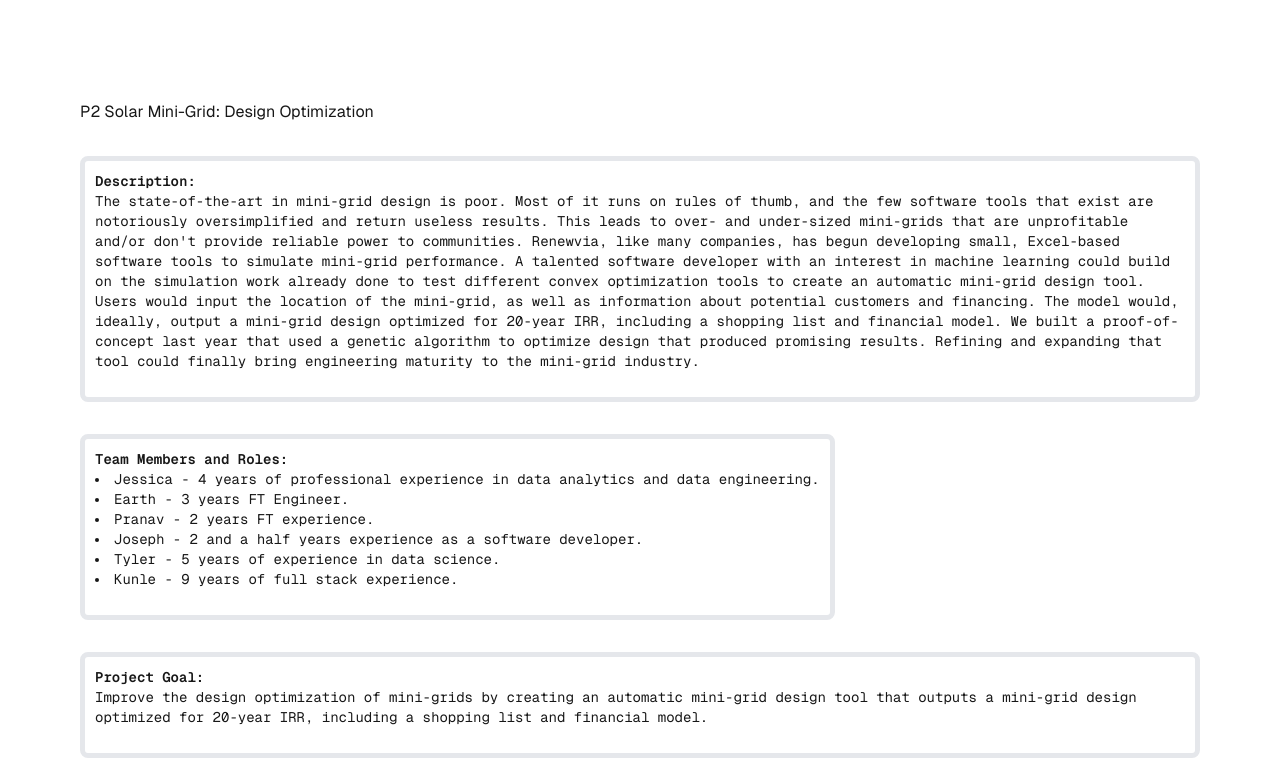
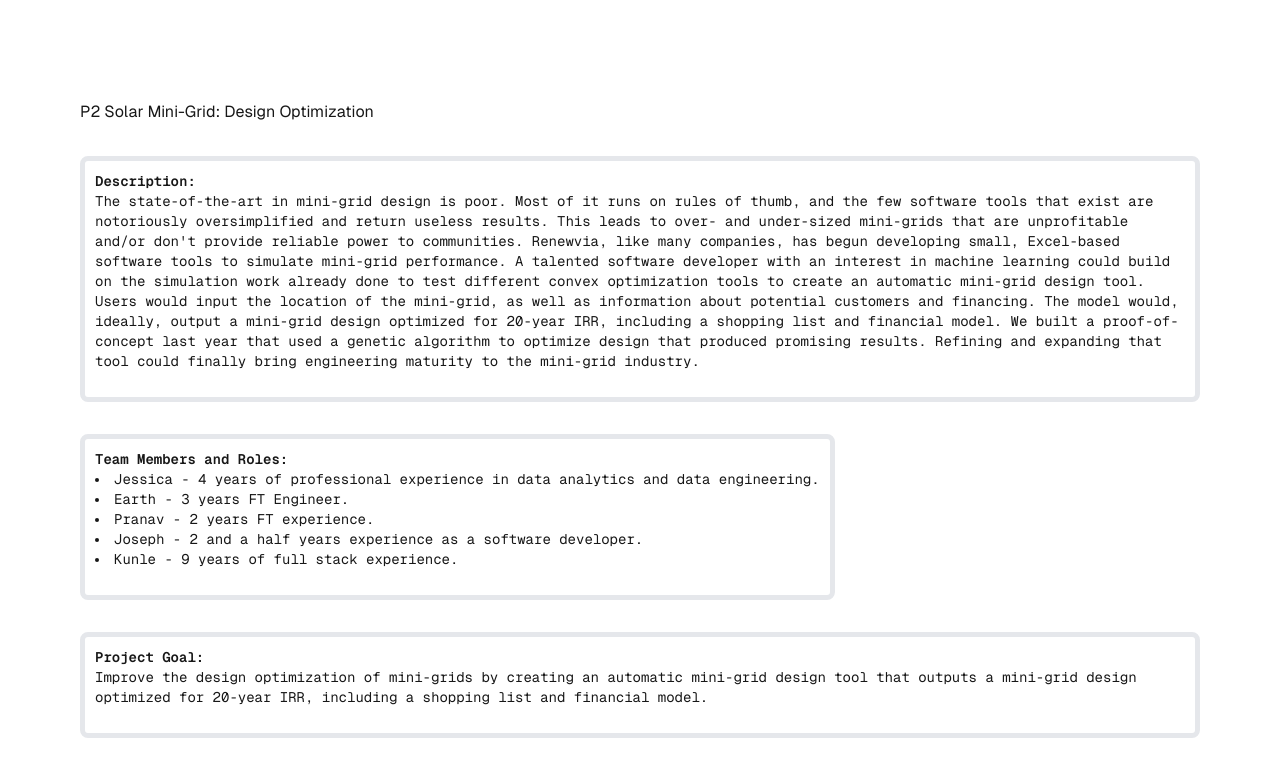
Before and after one commit to MgenGlder/nextjs-boilerplate, a Next.js app: page / in a window 1280 px wide. Shown: the top 769 px of the page. Built offline with nearby package versions, Linux system fonts and the light colour scheme.

Commit message:
fix: Remove Tyler from team list.
- Removes Tyler as he's dropped the class.

```diff
--- a/app/page.tsx
+++ b/app/page.tsx
@@ -20,7 +20,6 @@ export default function Home() {
             <li>Earth - 3 years FT Engineer.</li>
             <li>Pranav - 2 years FT experience.</li>
             <li>Joseph - 2 and a half years experience as a software developer.</li>
-            <li>Tyler - 5 years of experience in data science.</li>
             <li>Kunle - 9 years of full stack experience.</li>
           </ul>
         </section>
```
